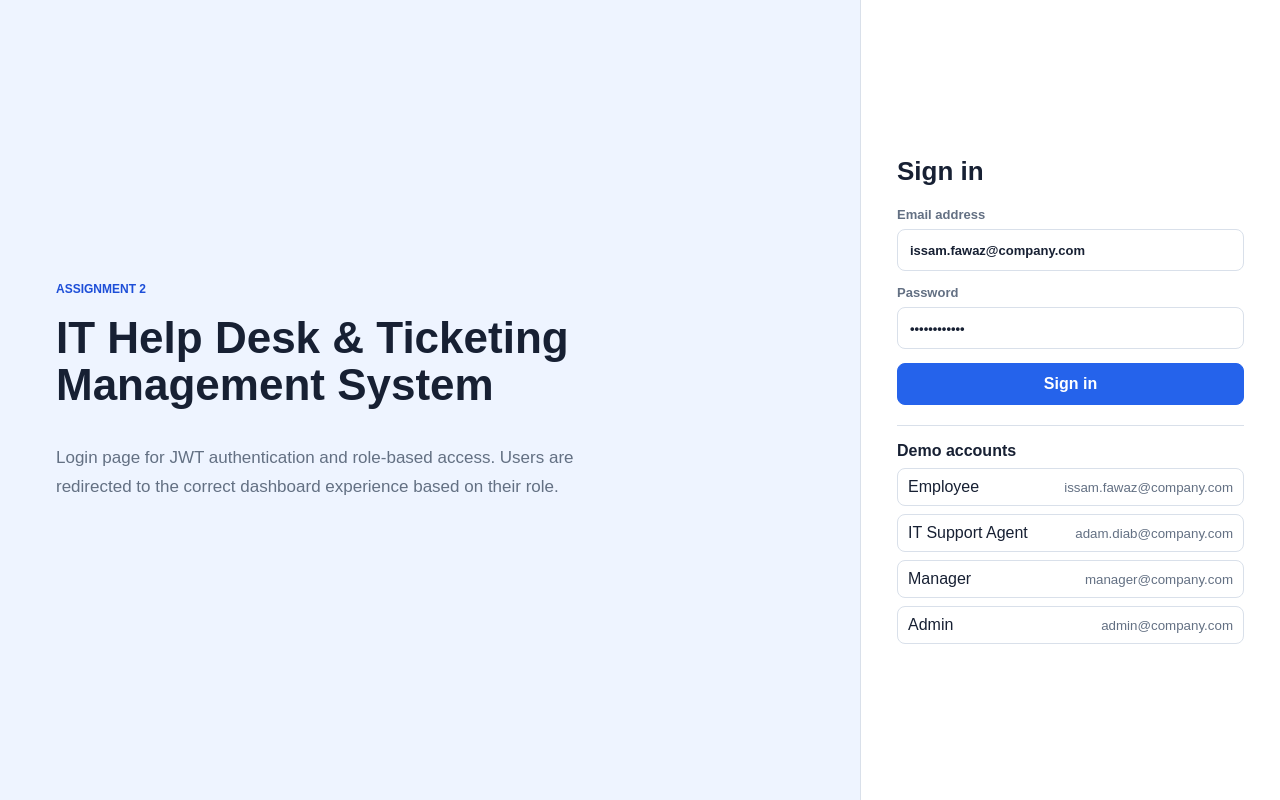
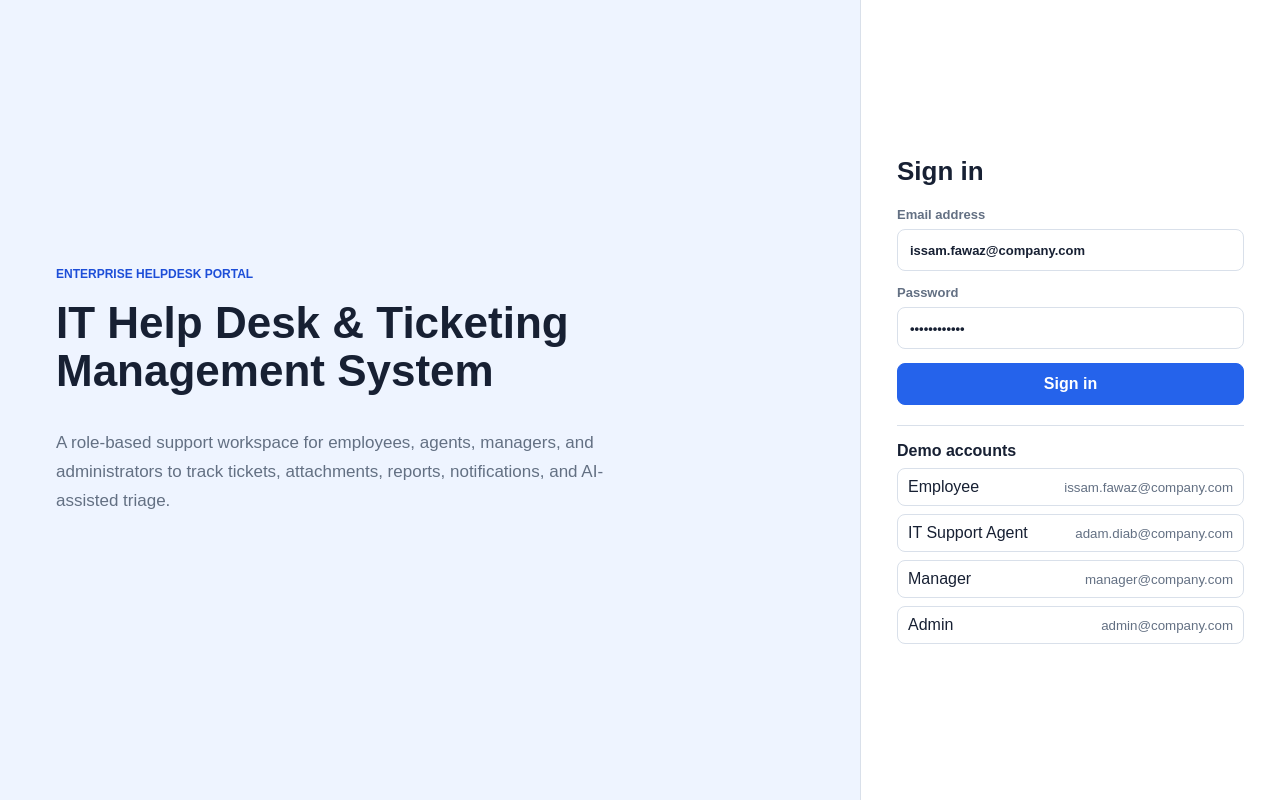
Before and after one commit to issamfawaz/it-helpdesk-ticketing-system, a React (Vite) app: page / in a window 1280 px wide. Built offline with nearby package versions, Linux system fonts and the light colour scheme; no server answers.

Commit message:
Add files via upload

```diff
--- a/src/pages/IndexPage.jsx
+++ b/src/pages/IndexPage.jsx
@@ -24,7 +24,7 @@ const roleCards = {
     "Monitor team tickets",
     "Review pending work",
     "Track average resolution time",
-    "Export reports later"
+    "Export reports"
   ]
 };
 
@@ -35,7 +35,7 @@ export default function IndexPage({ session, onLogout }) {
     <main className="dashboard-page">
       <header className="topbar">
         <div>
-          <span className="eyebrow">Authenticated dashboard</span>
+          <span className="eyebrow">Helpdesk operations</span>
           <h1>Welcome, {session.fullName}</h1>
           <p>{session.email}</p>
         </div>
@@ -70,8 +70,8 @@ export default function IndexPage({ session, onLogout }) {
           <span className="eyebrow">Role-based authorization</span>
           <h2>{session.role} permissions</h2>
           <p>
-            This page demonstrates role-based UI behavior. The backend also has
-            matching authorization policies for Admin, Agent, Manager, and Employee access.
+            Access changes by role, so each user only sees the support actions that match
+            their responsibility inside the helpdesk workflow.
           </p>
         </div>
 
--- a/src/pages/LoginPage.jsx
+++ b/src/pages/LoginPage.jsx
@@ -19,11 +19,11 @@ export default function LoginPage({ error, isLoading, onLogin }) {
   return (
     <main className="auth-page">
       <section className="auth-intro">
-        <span className="eyebrow">Assignment 2</span>
+        <span className="eyebrow">Enterprise helpdesk portal</span>
         <h1>IT Help Desk & Ticketing Management System</h1>
         <p>
-          Login page for JWT authentication and role-based access. Users are redirected
-          to the correct dashboard experience based on their role.
+          A role-based support workspace for employees, agents, managers, and administrators
+          to track tickets, attachments, reports, notifications, and AI-assisted triage.
         </p>
       </section>
 
```
